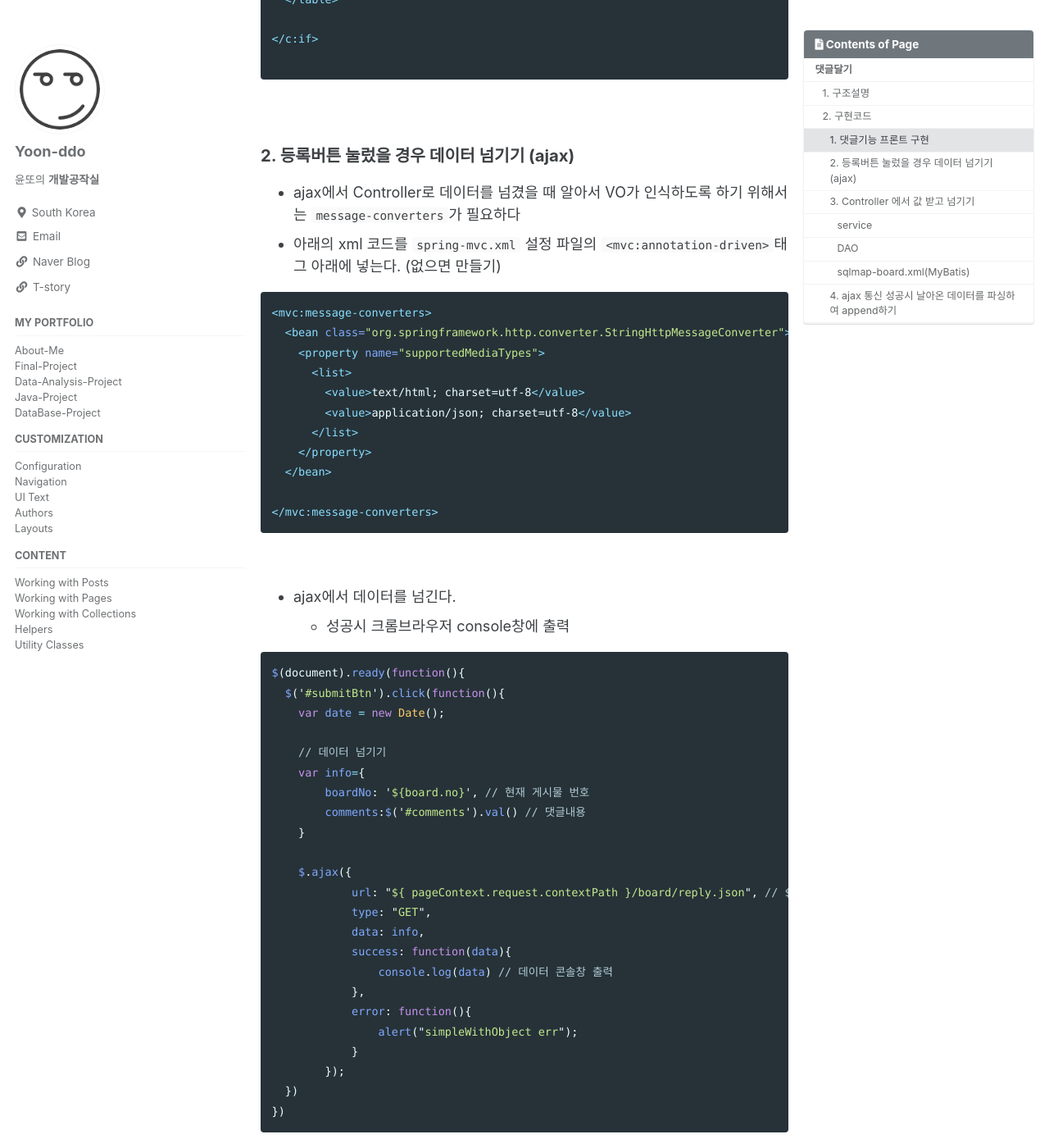
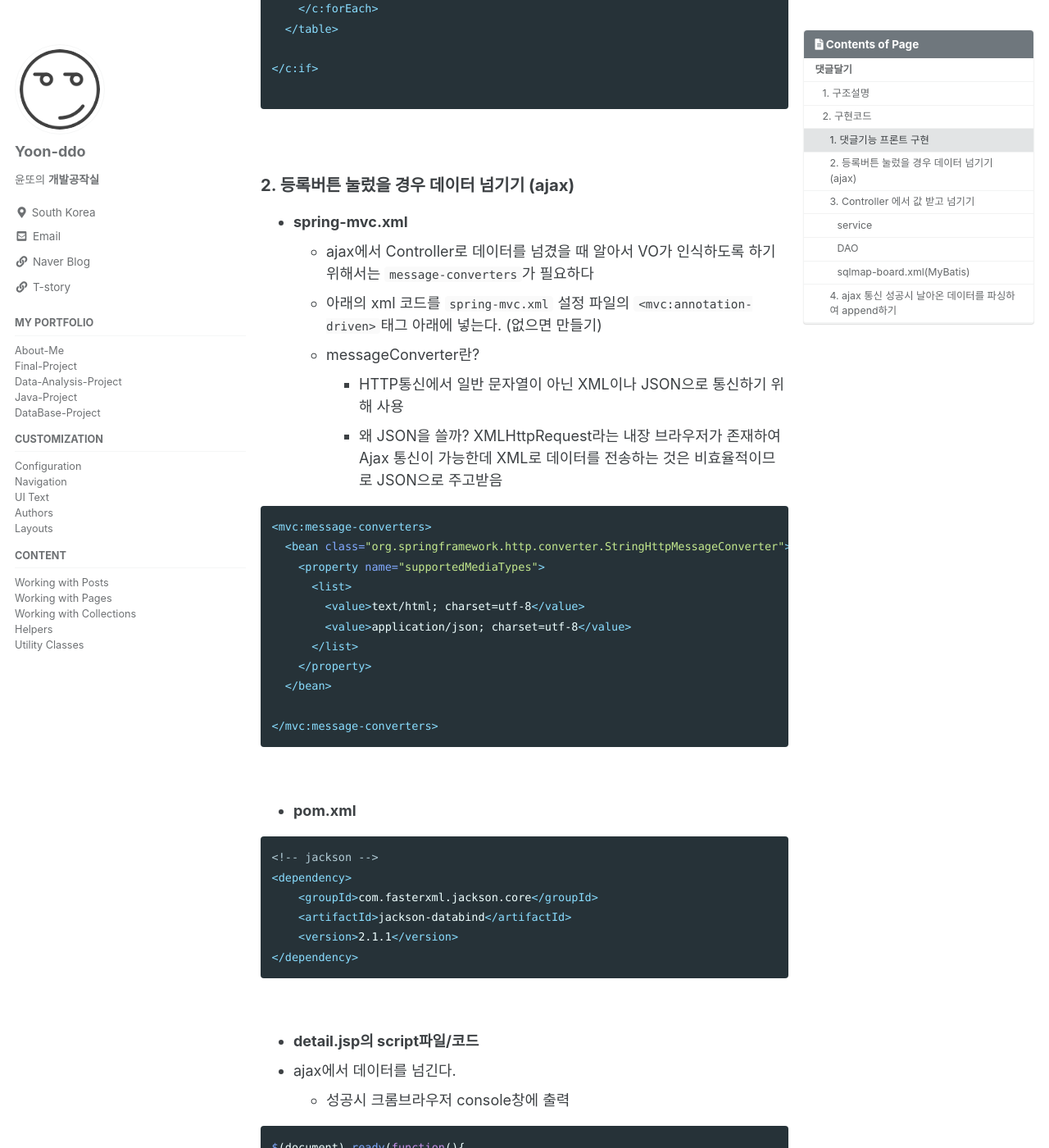
Before and after one commit to Yoon-ddo/Yoon-ddo.github.io, a Jekyll site: the page built from _posts/2021-08-25-Spring10_댓글기능구현.md, in a window 1280 px wide and 1400 px high, scrolled down 2708 px. Shown: the whole window at 82% size. Built offline with Jekyll 4.4.1, drawn with Linux system fonts in a browser that asks for light colours; cached includes are drawn as plain includes.

Commit message:
Update 2021-08-25-Spring10_댓글기능구현.md

````diff
--- a/_posts/2021-08-25-Spring10_댓글기능구현.md
+++ b/_posts/2021-08-25-Spring10_댓글기능구현.md
@@ -68,6 +68,7 @@ order siblings by groupid asc;
 
 ## 2. 구현코드
 ### 1. 댓글기능 프론트 구현
+* **detail.jsp**
 * **입력칸**
 
 ~~~html
@@ -112,8 +113,12 @@ order siblings by groupid asc;
 <br>
 
 ### 2. 등록버튼 눌렀을 경우 데이터 넘기기 (ajax)
-* ajax에서 Controller로 데이터를 넘겼을 때 알아서 VO가 인식하도록 하기 위해서는 `message-converters`가 필요하다
-* 아래의 xml 코드를 `spring-mvc.xml` 설정 파일의 `<mvc:annotation-driven>`태그 아래에 넣는다. (없으면 만들기)
+* **spring-mvc.xml**
+  - ajax에서 Controller로 데이터를 넘겼을 때 알아서 VO가 인식하도록 하기 위해서는 `message-converters`가 필요하다
+  - 아래의 xml 코드를 `spring-mvc.xml` 설정 파일의 `<mvc:annotation-driven>`태그 아래에 넣는다. (없으면 만들기)
+  - messageConverter란?
+    + HTTP통신에서 일반 문자열이 아닌 XML이나 JSON으로 통신하기 위해 사용
+    + 왜 JSON을 쓸까? XMLHttpRequest라는 내장 브라우저가 존재하여 Ajax 통신이 가능한데 XML로 데이터를 전송하는 것은 비효율적이므로 JSON으로 주고받음
 
 ```xml
 <mvc:message-converters>
@@ -131,6 +136,20 @@ order siblings by groupid asc;
 
 <br>
 
+* **pom.xml**
+
+```xml
+<!-- jackson -->
+<dependency>
+    <groupId>com.fasterxml.jackson.core</groupId>
+    <artifactId>jackson-databind</artifactId>
+    <version>2.1.1</version>
+</dependency>
+```
+
+<br>
+
+* **detail.jsp의 script파일/코드**
 * ajax에서 데이터를 넘긴다.
   - 성공시 크롬브라우저 console창에 출력
 
````
